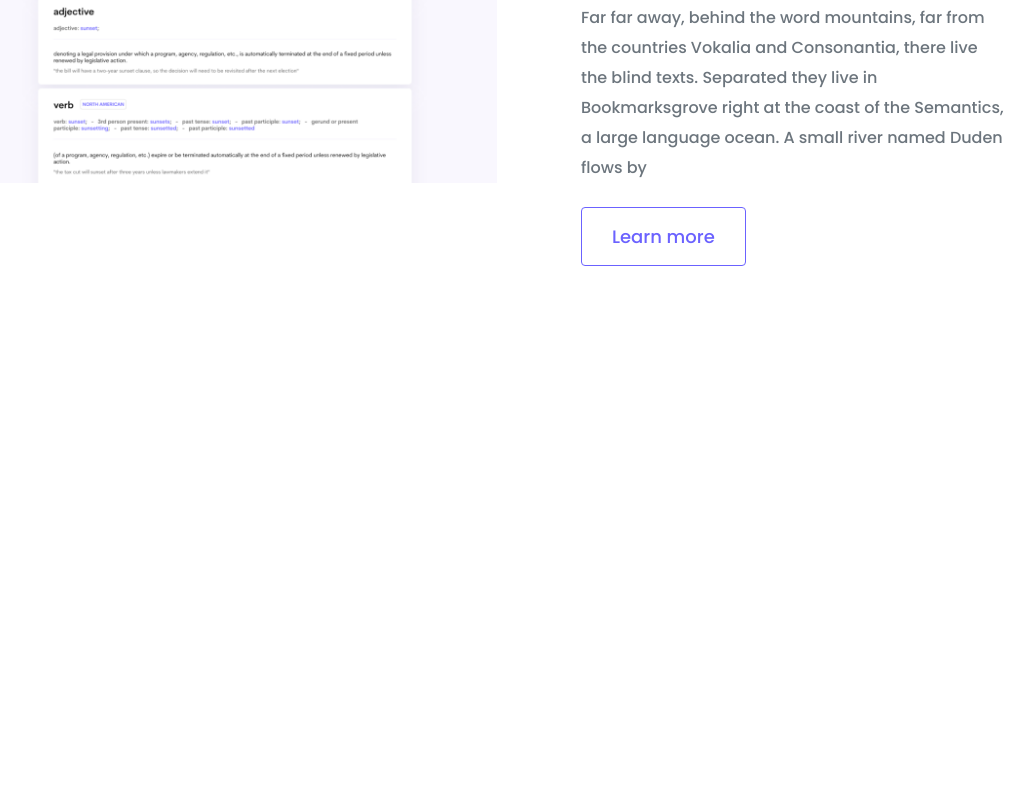
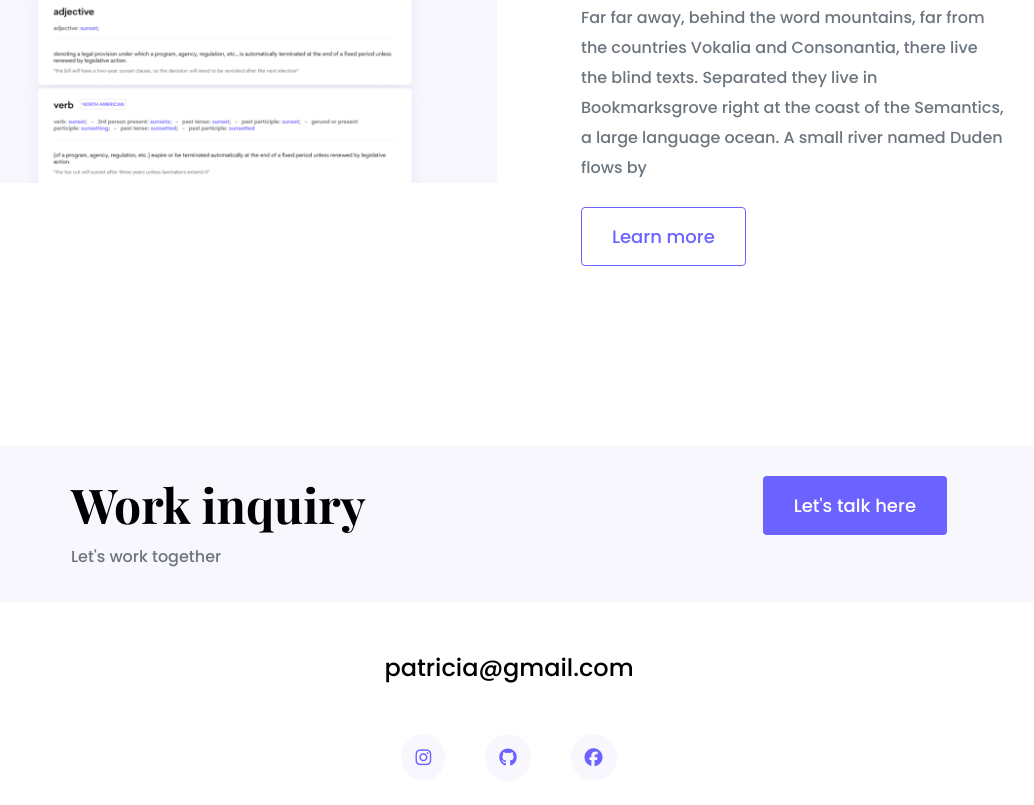
Before and after one commit to olyanz/workpage, a plain HTML site: page index.html in a window 1280 px wide. Shown: the part 2810-3615 px from the top of the page, without its empty margins (131-1165 px from the left). Before the commit the page ends 3244 px from the top, so only its background shows below. Drawn offline with nearby package versions, Linux system fonts and the light colour scheme.

Commit message:
added footer to index.html

```diff
--- a/index.html
+++ b/index.html
@@ -25,7 +25,7 @@
       crossorigin="anonymous"
     ></script>
     <script
-      src="https://kit.fontawesome.com/ddc3ee268a.js"
+      src="https://kit.fontawesome.com/91482e25a0.js"
       crossorigin="anonymous"
     ></script>
   </head>
@@ -117,6 +117,37 @@
           </div>
         </div>
       </div>
+      <footer>
+        <div
+          class="contact-box d-flex justify-content-between mb-5 d-none d-md-flex"
+        >
+          <div>
+            <h4>Work inquiry</h4>
+            <p class="text-muted">Let's work together</p>
+          </div>
+          <div>
+            <a href="" class="btn btn-branding">Let's talk here</a>
+          </div>
+        </div>
+        <div class="d-flex justify-content-center mb-5">
+          <a href="mailto:patricia@gmail.com" class="email-link"
+            >patricia@gmail.com</a
+          >
+        </div>
+        <div
+          class="social-links text-center d-flex justify-content-center mb-5"
+        >
+          <a href="https://www.instagram.com/patricia" target="_blank"
+            ><i class="fa-brands fa-instagram"></i
+          ></a>
+          <a href="https://www.github.com/patricia" target="_blank"
+            ><i class="fa-brands fa-github"></i
+          ></a>
+          <a href="https://www.facebook.com/patricia" target="_blank"
+            ><i class="fa-brands fa-facebook"></i
+          ></a>
+        </div>
+      </footer>
     </div>
   </body>
 </html>
--- a/styles/style.css
+++ b/styles/style.css
@@ -29,7 +29,9 @@ h2 {
   font-size: 66px;
   line-height: 1.5;
 }
-
+h4 {
+  font-size: 48px;
+}
 p {
   font-weight: normal;
   line-height: 30px;
@@ -125,7 +127,40 @@ av li.active a {
 .content p {
   font-size: 14px;
 }
+footer {
+  margin: 60px 0;
+}
+footer .contact-box {
+  background: var(--secondary-color);
+  padding: 30px 120px;
+  border-radius: 10px;
+}
+footer .contact-box p {
+  margin: 0;
+}
+footer .social-links a {
+  margin: 0 20px;
+  color: var(--branding-color);
+  background: var(--secondary-color);
+  padding: 10px 14px;
+  font-size: 18px;
+  border-radius: 50%;
+  transition: all 100ms ease-in-out;
+}
 
+footer .social-links a:hover {
+  color: white;
+  background: var(--branding-color);
+}
+footer .email-link {
+  text-decoration: none;
+  color: black;
+  font-size: 24px;
+  text-align: center;
+}
+footer .email-link:hover {
+  color: var(--branding-color);
+}
 @media (max-width: 900px) {
   h1 {
     font-size: 44px;
@@ -134,6 +169,10 @@ av li.active a {
     font-size: 44px;
     line-height: 2;
   }
+  h4 {
+    font-size: 26px;
+  }
+
   .project-description {
     padding: 0;
     text-align: center;
@@ -145,4 +184,7 @@ av li.active a {
     text-align: center;
     padding: 0px;
   }
+  footer .contact-box {
+    padding: 30px;
+  }
 }
```
